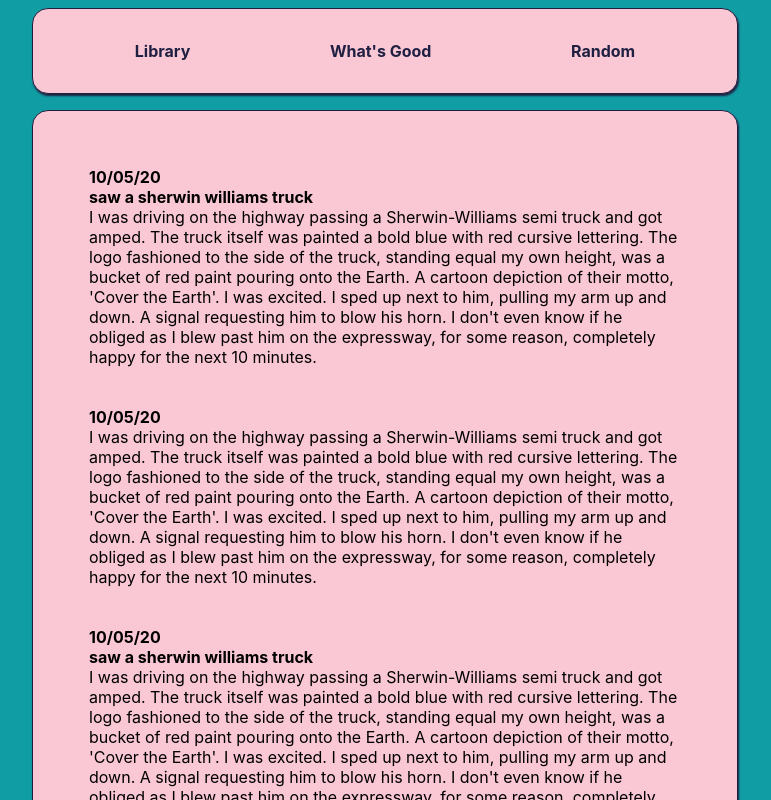
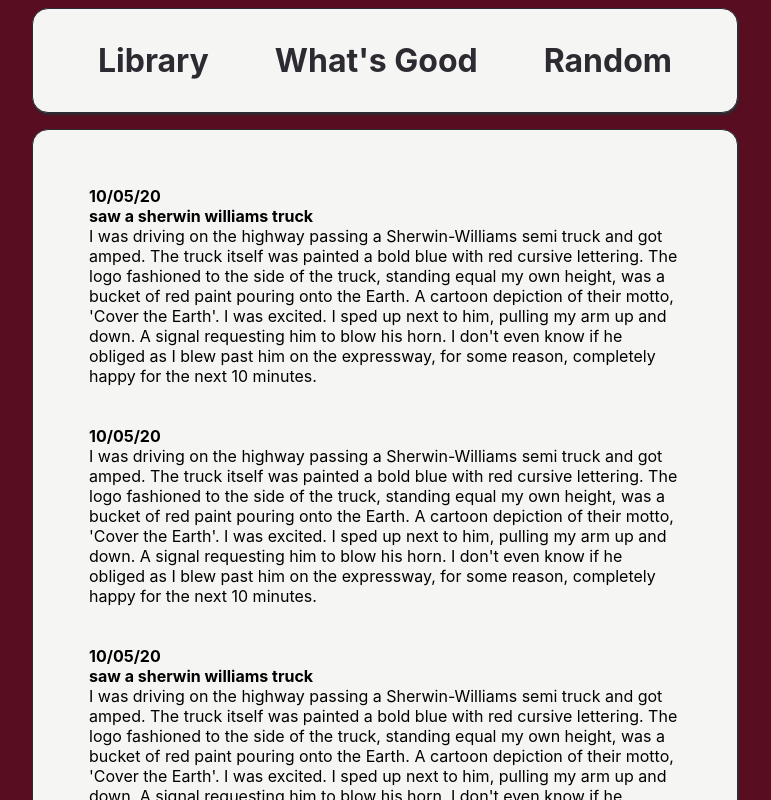
Before and after one commit to cooljasonmelton/whats-good, a React (Create React App) app: page / in a window 1280 px wide. Shown: the top 800 px of the page, without its empty margins (255-1026 px from the left). Built offline with nearby package versions, Linux system fonts and the light colour scheme.

Commit message:
working on styles ;

```diff
--- a/src/App.css
+++ b/src/App.css
@@ -1,5 +1,4 @@
-/* https://coolors.co/1f2041-4b3f72-ffc857-edfcfd-119da4-19647e-f6a2ba-fac7d5 */
-
+/* https://coolors.co/f5f6f4-2d2a32-580e20 */
 * {
     padding: 0;
     margin: 0;
@@ -21,9 +20,9 @@
     padding: 2em;
 
     border-radius: 1em;
-    border: 1px solid #1F2041;
-    box-shadow: 1px 2px 2px #1F2041;
-    background-color: #FAC7D5;
+    border: 1px solid #2D2A32;
+    box-shadow: 1px 2px 2px #2D2A32;
+    background-color: #F5F6F4;
 }
 
 .cont-b {
--- a/src/components/menu/Menu.css
+++ b/src/components/menu/Menu.css
@@ -7,10 +7,13 @@
 }
 
 .Menu > ul > li {
+
     list-style-type: none;
+
+    color: #2D2A32;
     font-weight: bold;
+    font-size: 2rem;
     white-space: nowrap;
-    color: #1F2041;
 }
 
 @media only screen and (max-width: 44em) {
--- a/src/index.css
+++ b/src/index.css
@@ -7,7 +7,7 @@
   -moz-osx-font-smoothing: grayscale;
 
   /* background-color: #F6A2BA; */
-  background-color: #119DA4;
+  background-color: #580E20;
 
 }
 
```
